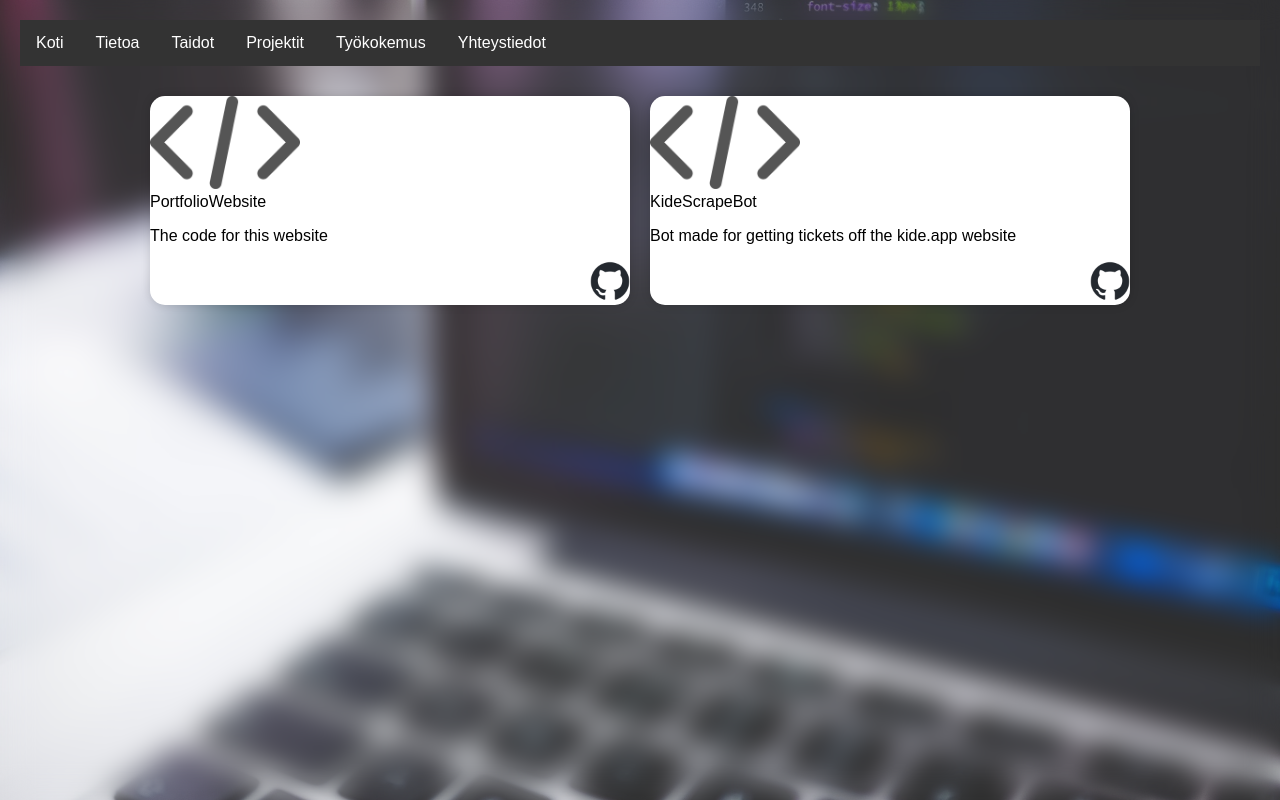
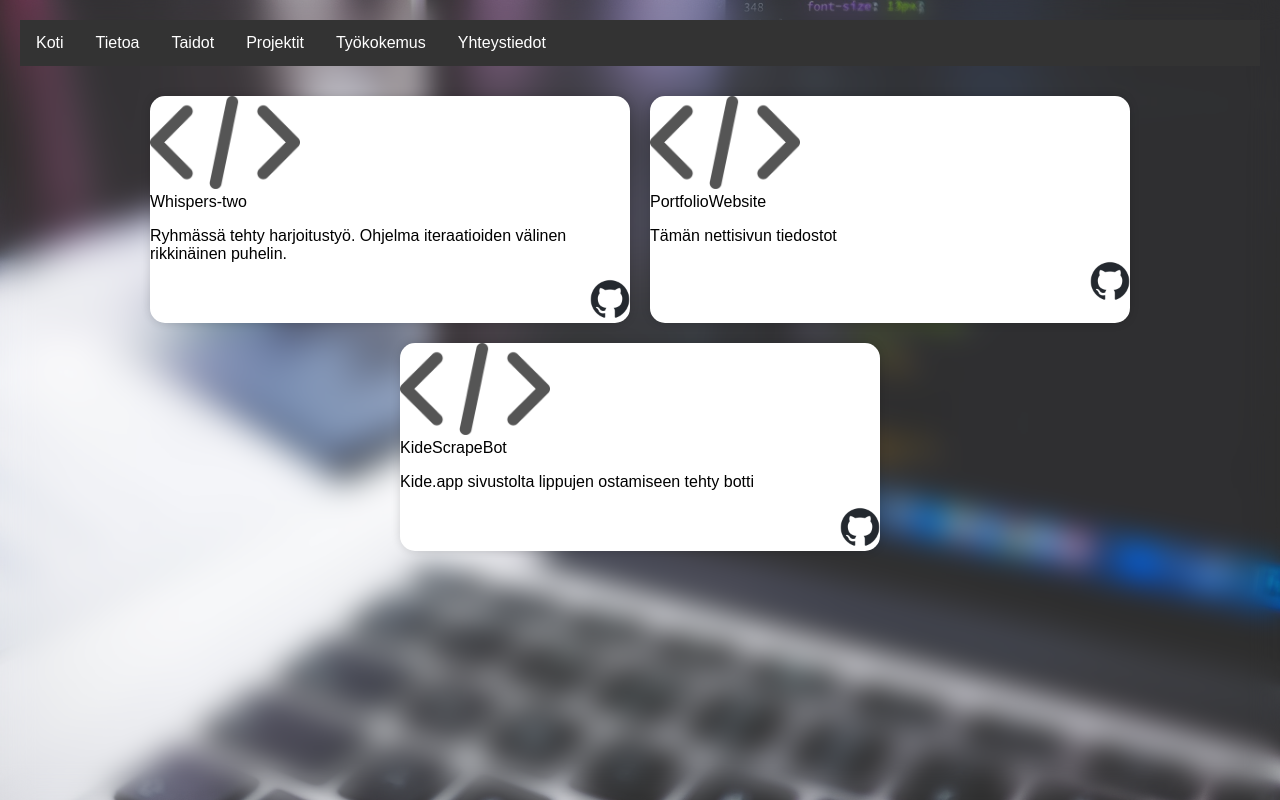
Before and after one commit to Ka55u/WebsitePortfolio, a React (Create React App) app: page /projects in a window 1280 px wide. Built offline with nearby package versions, Linux system fonts and the light colour scheme.

Commit message:
content additions

```diff
--- a/src/About.js
+++ b/src/About.js
@@ -1,4 +1,4 @@
-import React, { useEffect } from 'react';
+import React from 'react';
 import styles from './About.module.css';
 
 const About = () => {
@@ -9,17 +9,17 @@ const About = () => {
             <div className={styles['about-card']}>
                 <h2>Henkilökohtaiset tiedot</h2>
                 <p>Olen kolmannen vuoden korkeakouluopiskelija Turun Yliopistosta.
-                    Olen täsmällinen työssäni ja tulen hyvin ihmisten kanssa toimeen.
+                    Olen täsmällinen ja tulen hyvin ihmisten kanssa toimeen.
                     Olen asenteeltani yleispositiivinen ja selviän hyvin ongelmatilanteista.
                 </p>
             </div>
             <div className={styles['about-card']}>
                 <h2>Opinnot</h2>
-                <p>Information about your education.</p>
+                <p>Opiskelen pääaineena tietotekniikkaa ja sivuaineena liiketoimintaa.</p>
             </div>
             <div className={styles['about-card']}>
                 <h2>Harrastukset</h2>
-                <p>Information about your hobbies.</p>
+                <p>Vapaa-ajallani pelaan videopelejä, käyn kuntosalilla sekä ohjelmoin.</p>
             </div>
         </div>
     );
--- a/src/Contact.js
+++ b/src/Contact.js
@@ -39,11 +39,15 @@ const Contact = () => {
                 </div>
                 <div className={styles.contactItem}>
                     <i className="fab fa-github"></i>
-                    <a href="https://github.com/Ka55u" target="_blank" rel="noreferrer">https://github.com/Ka55u</a>
+                    <a href="https://github.com/Ka55u" target="_blank" rel="noreferrer">Github</a>
+                </div>
+                <div className={styles.contactItem}>
+                    <i className="fab fa-github"></i>
+                    <a href="https://gitlab.utu.fi/kujuut" target="_blank" rel="noreferrer">Gitlab</a>
                 </div>
                 <div className={styles.contactItem}>
                     <i className="fab fa-linkedin"></i>
-                    <a href="https://www.linkedin.com/in/kasperi-juutinen/" target="_blank" rel="noreferrer">https://www.linkedin.com/in/kasperi-juutinen/</a>
+                    <a href="https://www.linkedin.com/in/kasperi-juutinen/" target="_blank" rel="noreferrer">LinkedIn</a>
                 </div>
             </div>
             <h2>Tai lähetä viestiä</h2>
--- a/src/Projects.js
+++ b/src/Projects.js
@@ -37,15 +37,21 @@ function Projects() {
   const projects = [
     {
       name: 'KideScrapeBot',
-      description: 'Bot made for getting tickets off the kide.app website',
+      description: 'Kide.app sivustolta lippujen ostamiseen tehty botti',
       image: '',
       link: 'https://github.com/Ka55u/KideScrapeBot',
     },
     {
       name: 'PortfolioWebsite',
-      description: 'The code for this website',
+      description: 'Tämän nettisivun tiedostot',
       image: '',
       link: 'https://www.github.com/example2',
+    },
+    {
+      name: 'Whispers-two',
+      description: 'Ryhmässä tehty harjoitustyö. Ohjelma iteraatioiden välinen rikkinäinen puhelin.',
+      image: '',
+      link: 'https://gitlab.utu.fi/dfte/dtek0095_2023/hajoharjotus/whispers-two',
     },
     // More projects here
   ];
```
